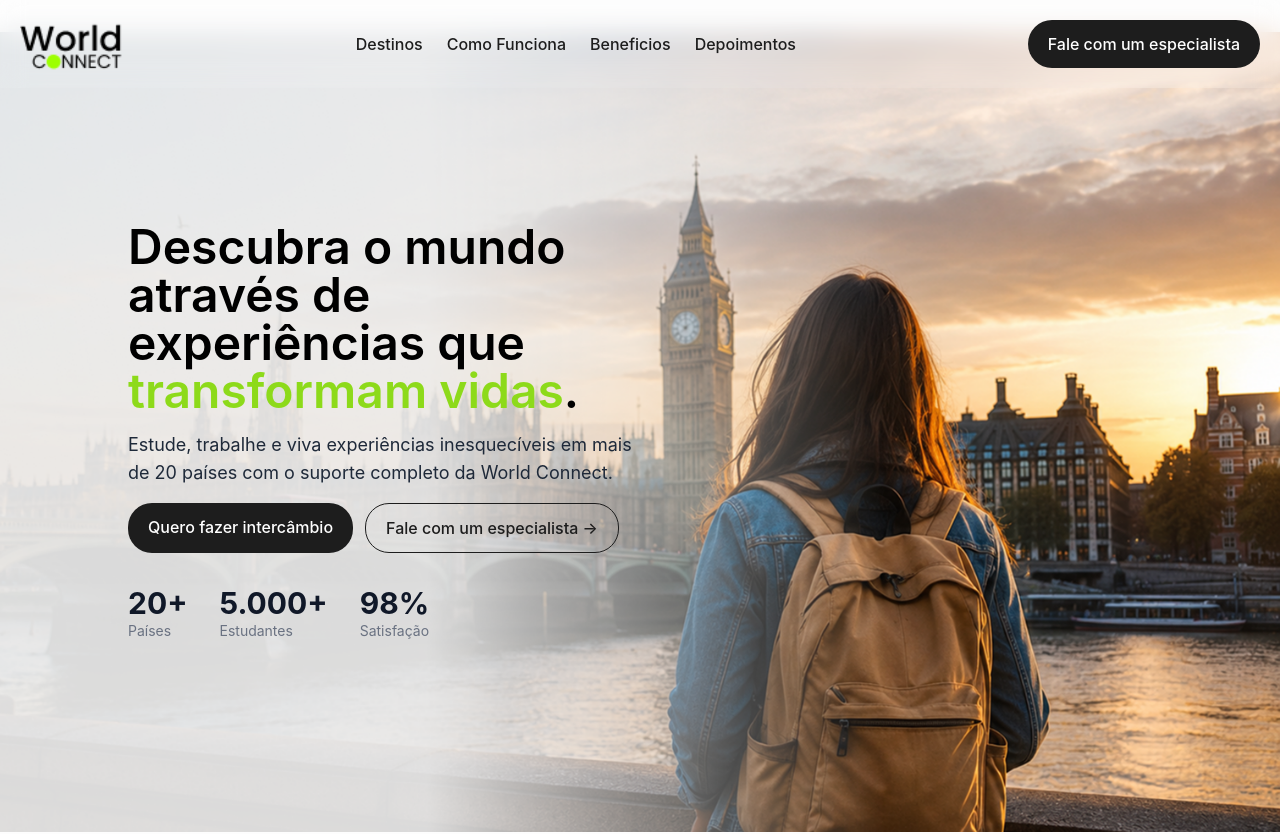
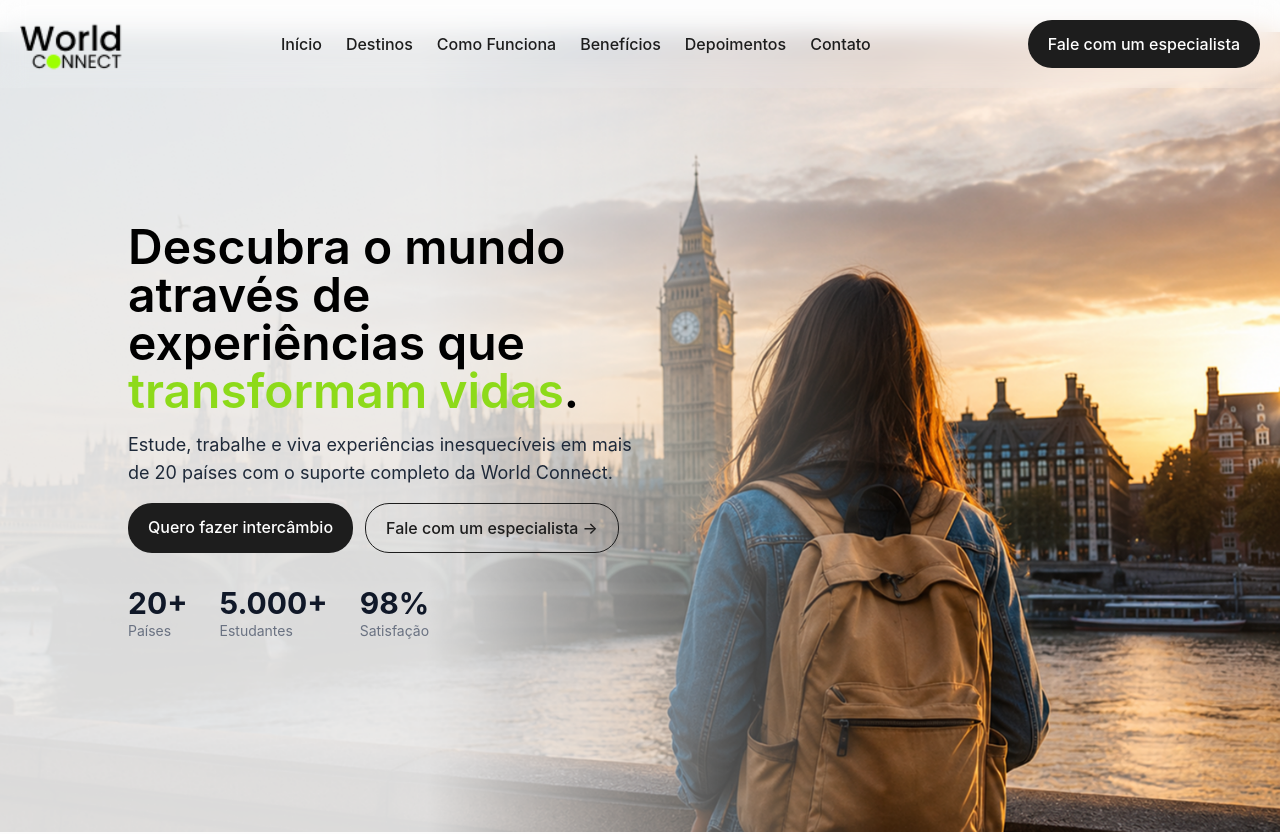
Before and after one commit to Angellica06/world-connect-landing-page, a React (Vite) app: page / in a window 1280 px wide. Shown: the top 834 px of the page. Built offline with nearby package versions, Linux system fonts and the light colour scheme.

Commit message:
feat: adiciona navegação entre seções

```diff
--- a/src/components/layout/Header.jsx
+++ b/src/components/layout/Header.jsx
@@ -17,16 +17,22 @@ function Header() {
           {/* Menu desktop */}
           <ul className="hidden lg:flex space-x-6">
             <li className="hover:text-[#79a73d]">
-              <a href="#">Destinos</a>
+              <a href="#inicio">Início</a>
             </li>
             <li className="hover:text-[#79a73d]">
-              <a href="#">Como Funciona</a>
+              <a href="#destino">Destinos</a>
             </li>
             <li className="hover:text-[#79a73d]">
-              <a href="#">Beneficios</a>
+              <a href="#comofunciona">Como Funciona</a>
             </li>
             <li className="hover:text-[#79a73d]">
-              <a href="#">Depoimentos</a>
+              <a href="#beneficios">Benefícios</a>
+            </li>
+            <li className="hover:text-[#79a73d]">
+              <a href="#depoimentos">Depoimentos</a>
+            </li>
+            <li className="hover:text-[#79a73d]">
+              <a href="#contato">Contato</a>
             </li>
           </ul>
         </div>
@@ -62,25 +68,36 @@ function Header() {
         {/* Links */}
         <div className="flex flex-col items-center gap-6 mt-2 text-md font-medium">
           <li className="w-full text-center text-white p-3 hover:bg-[#8dda1a] hover:text-[#1D1D1D] transition">
-            <a href="#" onClick={closeMenu}>
+            <a href="#inicio" onClick={closeMenu}>
               Início
+            </a>
+          </li>
+          <li className="w-full text-center text-white p-3 hover:bg-[#8dda1a] hover:text-[#1D1D1D] transition">
+            <a href="#destino" onClick={closeMenu}>
+              Destinos
             </a>
           </li>
 
           <li className="w-full text-center text-white p-3 hover:bg-[#8dda1a] hover:text-[#1D1D1D] transition">
-            <a href="#" onClick={closeMenu}>
-              Sobre
+            <a href="#comofunciona" onClick={closeMenu}>
+              Como Funciona
             </a>
           </li>
 
           <li className="w-full text-center text-white p-3 hover:bg-[#8dda1a] hover:text-[#1D1D1D] transition">
-            <a href="#" onClick={closeMenu}>
-              Projetos
+            <a href="#beneficios" onClick={closeMenu}>
+              Benefícios
             </a>
           </li>
 
           <li className="w-full text-center text-white p-3 hover:bg-[#8dda1a] hover:text-[#1D1D1D] transition">
-            <a href="#" onClick={closeMenu}>
+            <a href="#depoimentos" onClick={closeMenu}>
+              Depoimentos
+            </a>
+          </li>
+
+          <li className="w-full text-center text-white p-3 hover:bg-[#8dda1a] hover:text-[#1D1D1D] transition">
+            <a href="#contato" onClick={closeMenu}>
               Contato
             </a>
           </li>
--- a/src/components/sections/Beneficio.jsx
+++ b/src/components/sections/Beneficio.jsx
@@ -54,7 +54,7 @@ const beneficios = [
 
 function Beneficio() {
   return (
-    <section className="px-12 lg:px-32 py-20 bg-[#f8faf8]">
+    <section id="beneficios" className="px-12 lg:px-32 py-20 bg-[#f8faf8]">
       <div className="max-w-md">
         <p className="text-sm font-medium">
           POR QUE FAZER INTERCÂMBIO?
--- a/src/components/sections/ComoFunciona.jsx
+++ b/src/components/sections/ComoFunciona.jsx
@@ -1,6 +1,9 @@
 function ComoFunciona() {
   return (
-    <section className="bg-[#153130] text-white destino h-full px-12 lg:px-32 py-14">
+    <section
+      id="comofunciona"
+      className="bg-[#153130] text-white destino h-full px-12 lg:px-32 py-14"
+    >
       <p className="text-sm">COMO FUNCIONA</p>
       <h1 className="text-3xl font-medium">Encontre seu destino em 4 passos</h1>
 
--- a/src/components/sections/Depoimentos.jsx
+++ b/src/components/sections/Depoimentos.jsx
@@ -26,7 +26,7 @@ const depoimentos = [
 
 function Depoimentos() {
   return (
-    <section className="depoimento h-full px-12 lg:px-32 py-14">
+    <section id="depoimentos" className="depoimento h-full px-12 lg:px-32 py-14">
       <div className="max-w-md">
         <p className="text-sm">DEPOIMENTOS</p>
         <h1 className="max-w-sm text-3xl font-medium">
--- a/src/components/sections/Destinos.jsx
+++ b/src/components/sections/Destinos.jsx
@@ -40,7 +40,7 @@ const destinos = [
 
 function Destinos() {
   return (
-    <section className="destino h-full px-12 lg:px-32 py-14">
+    <section id="destino" className="destino h-full px-12 lg:px-32 py-14">
       <div className="max-w-md">
         <p className="text-sm">DESTINOS POPULARES</p>
         <h1 className="text-3xl font-medium">
--- a/src/components/sections/Hero.jsx
+++ b/src/components/sections/Hero.jsx
@@ -2,7 +2,7 @@ import Button from "../ui/Button";
 
 function Hero() {
   return (
-    <section className="hero grid grid-cols-1 lg:grid-cols-2 justify-center items-center px-12 lg:px-32 mt-8">
+    <section id="inicio" className="hero grid grid-cols-1 lg:grid-cols-2 justify-center items-center px-12 lg:px-32 mt-8">
       <div className="flex flex-col gap-4">
         <h1 className="text-4xl md:text-5xl font-semibold">
           Descubra o mundo através de experiências que{" "}
--- a/src/index.css
+++ b/src/index.css
@@ -2,6 +2,11 @@
 
 body {
   background-color: #FDFDFD;
+}
+
+html {
+  scroll-padding-top: 80px;
+  scroll-behavior: smooth;
 }
 
 .hero {
```
